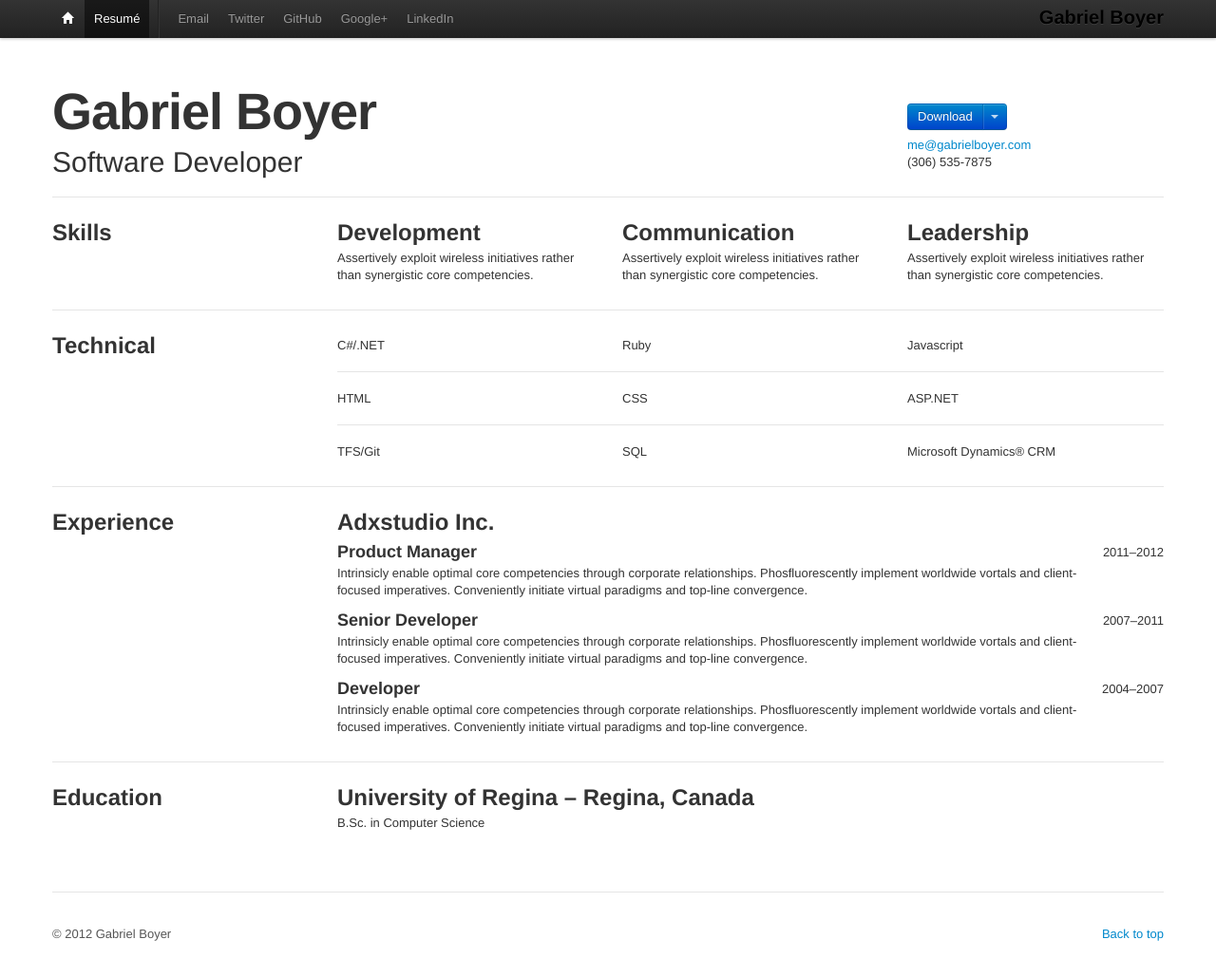
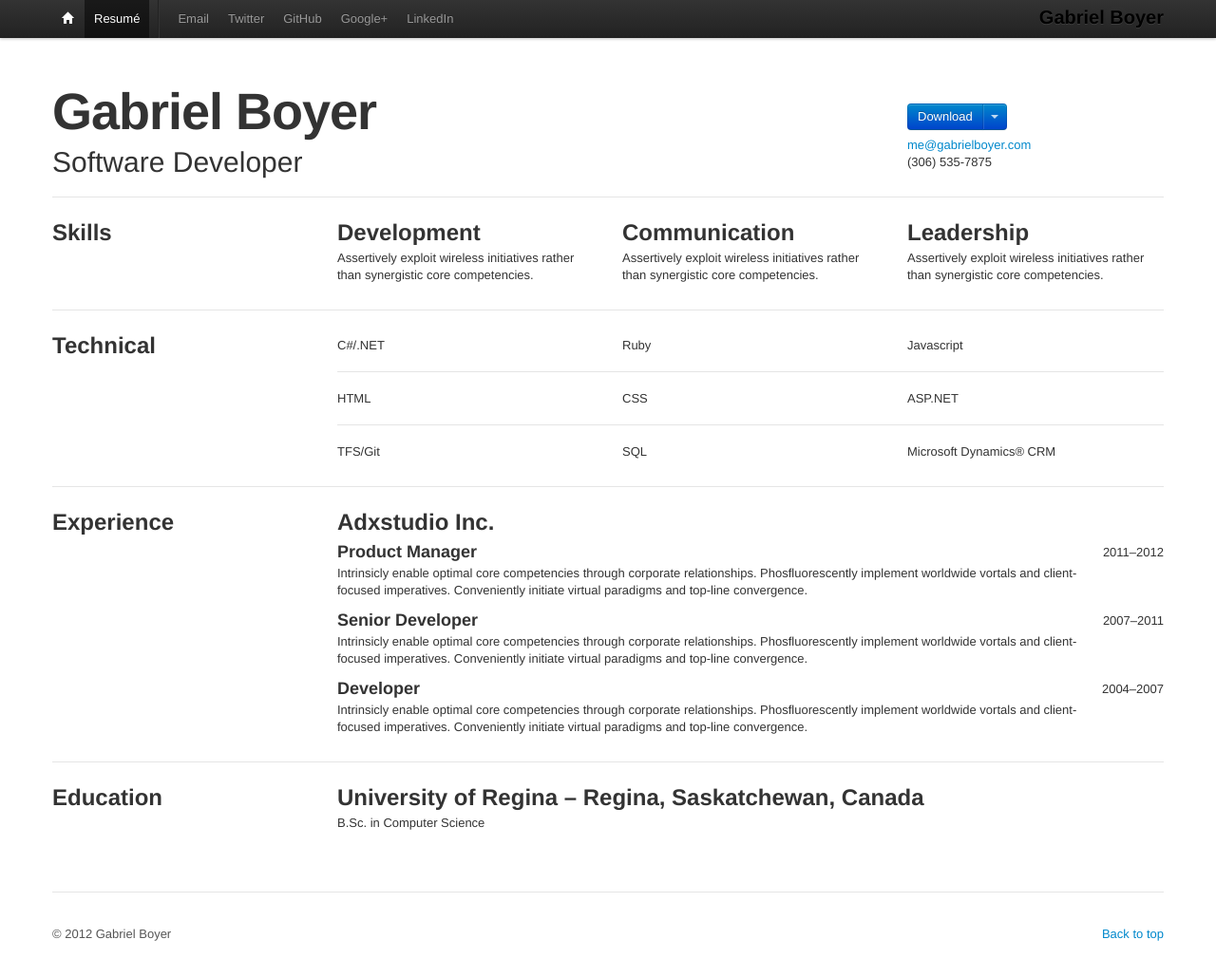
Before and after one commit to gabe/gabe.github.com, a Jekyll site: the page built from resume.html, in a window 1280 px wide and 1029 px high. Shown: the whole window at 95% size. Built offline with Jekyll 4.4.1, drawn with Linux system fonts in a browser that asks for light colours; nearby versions of some CDN libraries.

Commit message:
Add province to university info.

```diff
--- a/resume.html
+++ b/resume.html
@@ -118,7 +118,7 @@ title: Resum&eacute;
       <h3>Education</h3>
     </div>
     <div class="span9">
-      <h4>University of Regina &ndash; Regina, Canada</h4>
+      <h4>University of Regina &ndash; Regina, Saskatchewan, Canada</h4>
       <p>B.Sc. in Computer Science</p>
     </div>
   </div>
```
